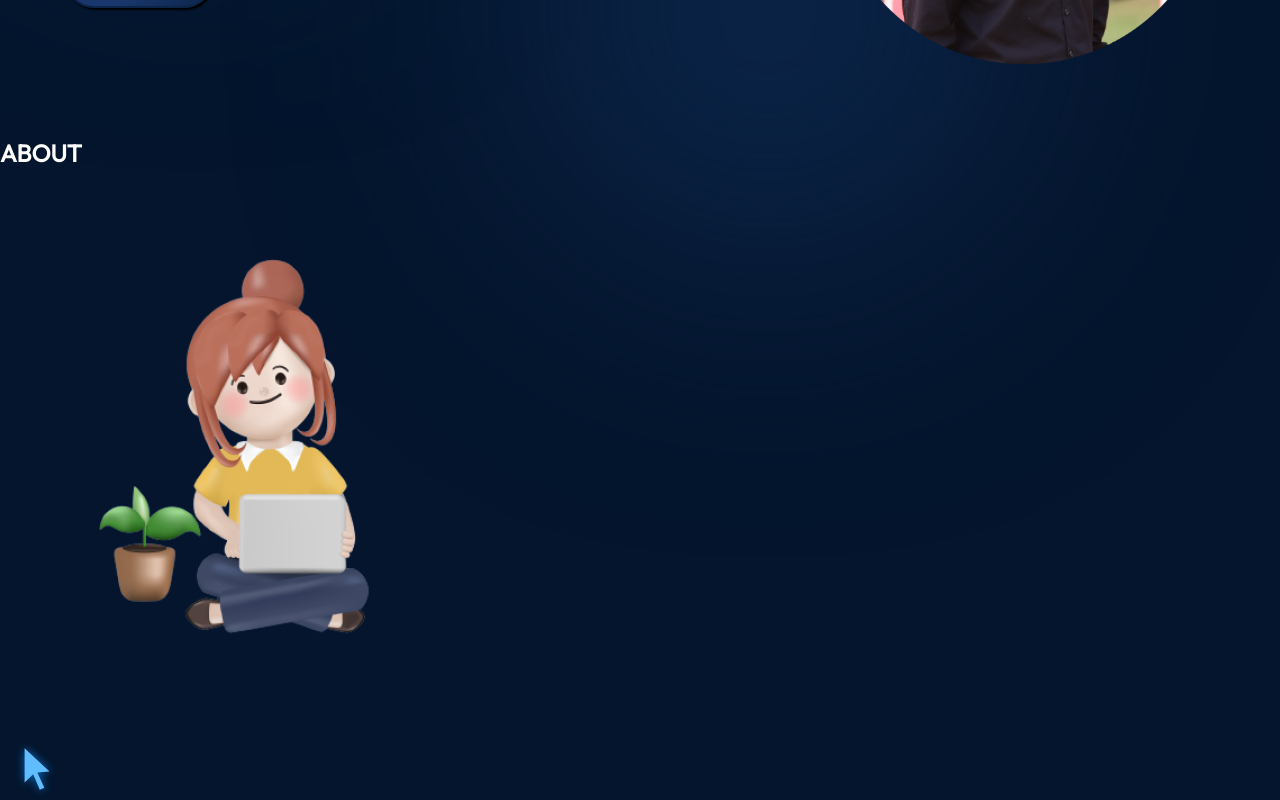
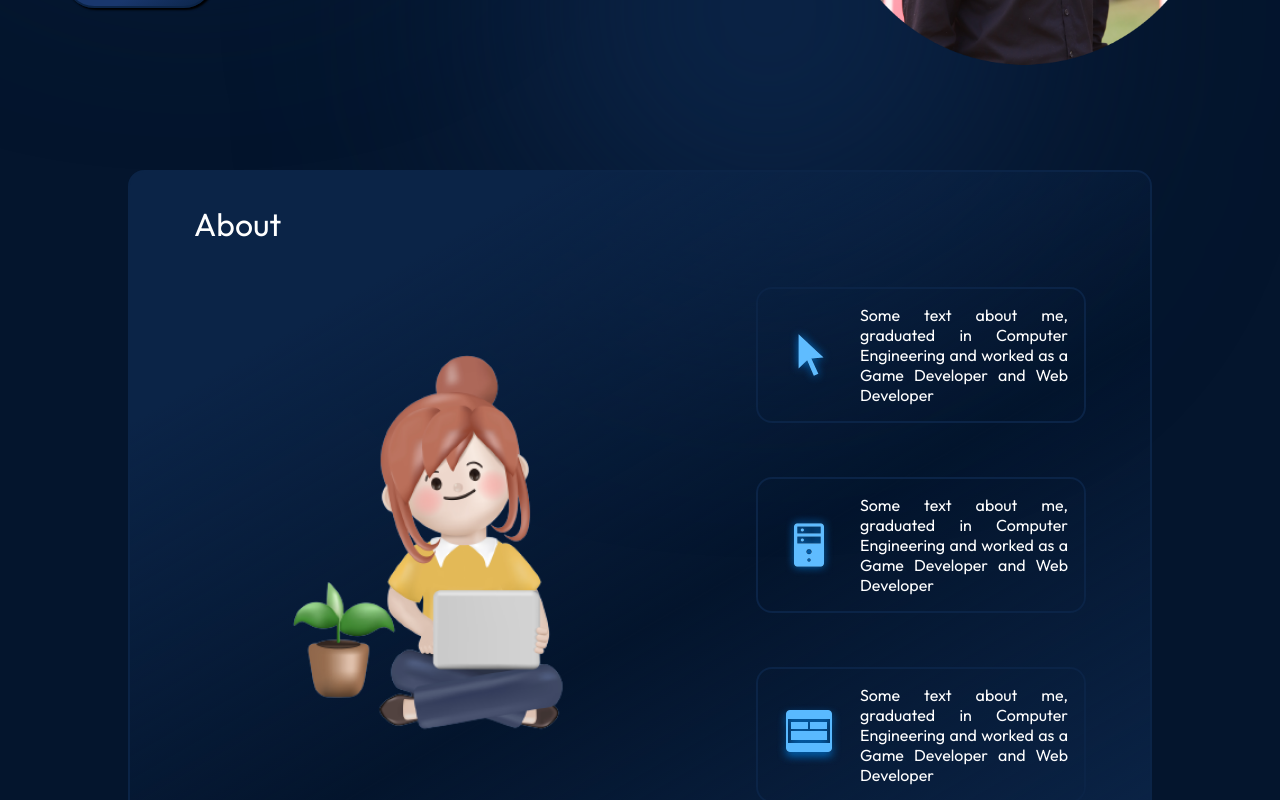
Before and after one commit to LuzMurilo/LuzMurilo.github.io, a React (Vite) app: page / in a window 1280 px wide. Shown: the part 480-1280 px from the top of the page. Built offline with nearby package versions, Linux system fonts and the light colour scheme.

Commit message:
implemented about section

```diff
--- a/src/App.module.css
+++ b/src/App.module.css
@@ -8,6 +8,7 @@
     max-width: 100vw;
     overflow: hidden;
     color: var(--color-text);
+
 }
 
 a {
--- a/src/components/About/About.module.css
+++ b/src/components/About/About.module.css
@@ -1 +1,80 @@
 @import "../../variables.css";
+
+.about {
+    display: flex;
+    justify-content: center;
+    width: 100%;
+    padding: 32px;
+    z-index: 0;
+}
+
+.container {
+    max-width: 1024px;
+    background: var(--gradient-dark);
+    border: 2px solid var(--color-dark);
+    border-radius: 16px;
+    padding: 32px 64px;
+    z-index: 1;
+}
+
+.title {
+    font-size: 2rem;
+    font-weight: 500;
+}
+
+.content {
+    display: flex;
+    justify-content: space-around;
+    align-items: center;
+    height: 100%;
+}
+
+.aboutImg {
+    width: 75%;
+}
+
+.cardList {
+    display: flex;
+    flex-direction: column;
+    justify-content: space-around;
+    height: 100%;
+    padding: 32px 0;
+    gap: 32px;
+}
+
+.card {
+    display: flex;
+    align-items: center;
+    gap: 16px;
+    padding: 16px;
+    background: var(--gradient-card);
+    background-size: 0 100%;
+    background-repeat: no-repeat;
+    border-radius: 16px;
+    border: 2px solid var(--color-dark);
+    transition: 0.4s;
+}
+.card:hover {
+    border: 2px solid var(--color-secondary);
+    background-size: 100% 100%;
+}
+
+.cardText {
+    text-align: justify;
+}
+
+@media screen and (max-width: 790px) {
+    .aboutImg {
+        display: none;
+    }
+
+    .container {
+        padding: 0px;
+        background: none;
+        border: none;
+    }
+
+    .card {
+        background-size: 100% 100%;
+    }
+}
--- a/src/components/About/About.tsx
+++ b/src/components/About/About.tsx
@@ -3,9 +3,10 @@ import styles from "./About.module.css";
 
 function About() {
   return (
-    <section className={styles.about}>
+    <section className={styles.about} id="about">
         <div className={styles.container}>
-            <h1 className={styles.title}>ABOUT</h1>
+            <h1 className={styles.title}>About</h1>
+            <div className={styles.content}>
                 <img className={styles.aboutImg} src={getImageURL("about/aboutImage.png")} alt="about image of Murilo" />
                 <ul className={styles.cardList}>
                     <li className={styles.card}>
@@ -22,6 +23,7 @@ function About() {
                     </li>
                 </ul>
             </div>
+        </div>
     </section>
   )
 }
--- a/src/components/Hero/Hero.module.css
+++ b/src/components/Hero/Hero.module.css
@@ -8,6 +8,7 @@
     flex-direction: column;
     justify-content: flex-start;
     align-items: center;
+    z-index: 0;
 }
 
 .container {
--- a/src/components/Hero/Hero.tsx
+++ b/src/components/Hero/Hero.tsx
@@ -5,7 +5,7 @@ function Hero() {
 
 
   return (
-    <section className={styles.heroSection}>
+    <section className={styles.heroSection} id="hero">
       <div className={styles.container}>
         <div className={styles.content}>
             <h1 className={styles.title}>Hi, I'm Murilo</h1>
--- a/src/index.css
+++ b/src/index.css
@@ -4,3 +4,7 @@
   padding: 0;
   font-family: "Outfit", Arial, Helvetica, sans-serif;
 }
+
+html {
+  scroll-behavior: smooth;
+}
--- a/src/variables.css
+++ b/src/variables.css
@@ -10,7 +10,8 @@
     --font-roboto: "Roboto";
 
     /* Gradient */
-    --gradient-dark: linear-gradient(150deg, var(--color-dark) 10%, rgba(255, 255, 255, 0) 60%, var(--color-dark) 80%);
+    --gradient-dark: linear-gradient(150deg, var(--color-dark) 20%, rgba(255, 255, 255, 0) 60%, var(--color-dark) 100%);
+    --gradient-card: linear-gradient(90deg, var(--color-dark) 10%, rgba(255, 255, 255, 0) 90%);
     --gradient-title: linear-gradient(120deg, rgba(0, 0, 0, 0.75) -70%, var(--color-text) 25%, var(--color-text) 75%, rgba(0, 0, 0, 0.75) 120%);
     --gradient-button: linear-gradient(-30deg, var(--color-dark) 0%, var(--color-secondary) 40% 60%, var(--color-primary) 120%);
 
```
Lines whose indentation alone changed are shown as unchanged.
